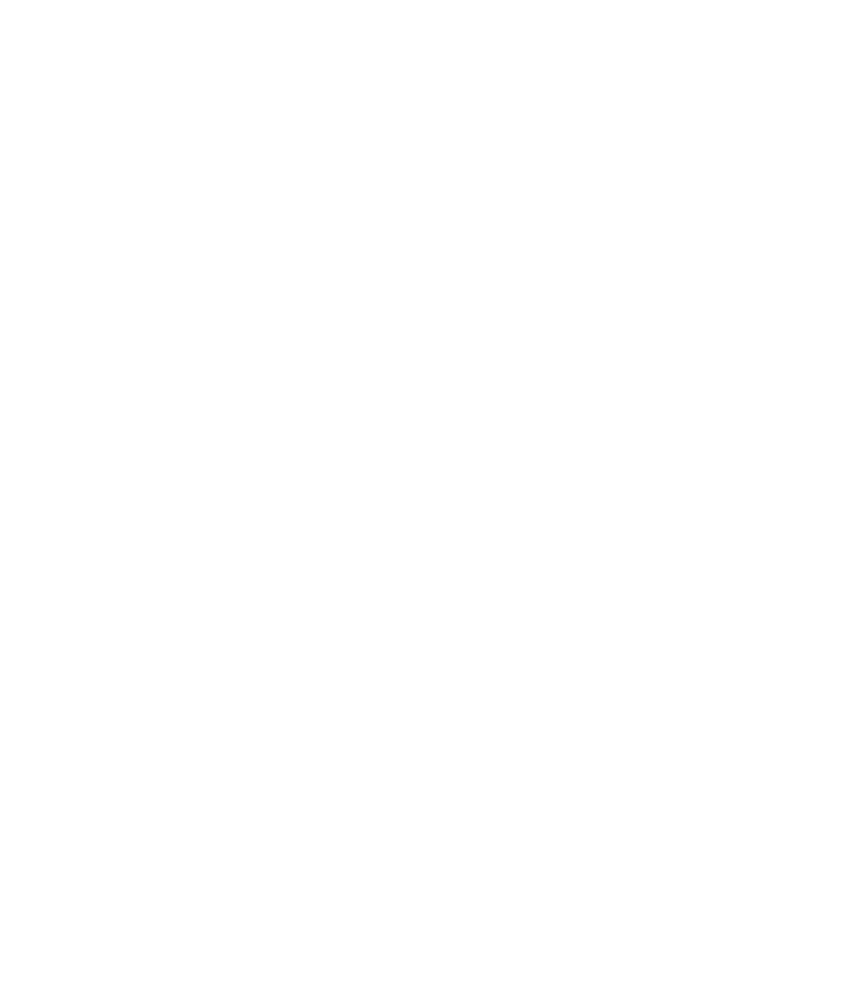
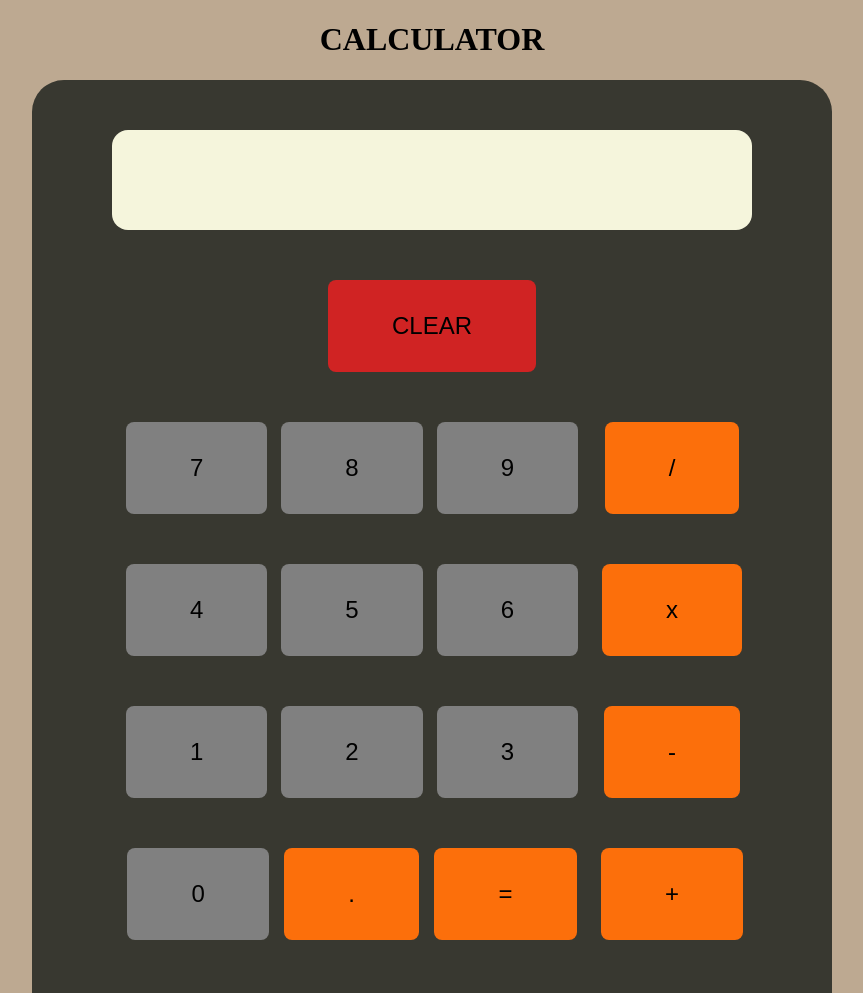
Before and after one commit to DerMoehre/calculator, a plain HTML site: page index.html in a window 1280 px wide. Shown: the top 993 px of the page, without its empty margins (208-1071 px from the left). Before the commit the page ends 800 px from the top, so only its background shows below. Drawn offline with Linux system fonts and the light colour scheme.

Commit message:
added styling

```diff
--- a/index.html
+++ b/index.html
@@ -7,7 +7,44 @@
     <title>Calculator</title>
 </head>
 <body>
+    <h1>CALCULATOR</h1>
 
+    <div class="main_container">
+        <div class="calculator_body">
+            <div class="result"></div>
+            <button class="clear">CLEAR</button>
+            <div class="control_unit">
+                <div class="numbers">
+                    <div class="row">
+                        <button>7</button>
+                        <button>8</button>
+                        <button>9</button>
+                    </div>
+                    <div class="row">
+                        <button>4</button>
+                        <button>5</button>
+                        <button>6</button>
+                    </div>
+                    <div class="row">
+                        <button>1</button>
+                        <button>2</button>
+                        <button>3</button>
+                    </div>
+                    <div class="row">
+                        <button>0</button>
+                        <button class="operator">.</button>
+                        <button class="operator">=</button>
+                    </div>
+                </div>
+                <div class="controls">
+                    <button class="operator">/</button>
+                    <button class="operator">x</button>
+                    <button class="operator">-</button>
+                    <button class="operator">+</button>
+                </div>
+            </div>
+        </div>
+    </div>
 
     <script src="script.js"></script>
 </body>
--- a/styles.css
+++ b/styles.css
@@ -0,0 +1,79 @@
+body {
+    margin: 0;
+    box-sizing: border-box;
+    background-color: rgb(189, 169, 145);
+}
+
+h1 {
+    text-align: center;
+}
+
+.main_container {
+    height: 100vh;
+    display: flex;
+    justify-content: center;
+}
+
+.calculator_body {
+    width: 800px;
+    display: flex;
+    flex-direction: column;
+    align-items: center;
+    background-color: rgb(56, 56, 48);
+    height: 960px;
+    border-radius: 32px;
+}
+
+.result {
+    margin: 50px;
+    border-radius: 16px;
+    width: 80%;
+    height: 100px;
+    background-color:beige;
+}
+
+.control_unit {
+    display: flex;
+    margin-bottom: 50px;
+    width: 80%;
+    flex: 1;
+}
+
+.numbers {
+    display: flex;
+    flex-direction: column;
+    /* flex: 3; */
+    width: 75%;
+    justify-content: space-evenly;
+}
+
+.controls {
+    display: flex;
+    flex-direction: column;
+    /* flex: 1; */
+    width: 25%;
+    justify-content: space-evenly;
+    align-items: center;
+}
+
+.row {
+    display: flex;
+    justify-content: space-evenly;
+}
+
+button {
+    border: none;
+    padding: 32px 64px;
+    font-size: 24px;
+    border-radius: 8px;
+    background-color: gray;
+    cursor: pointer;
+}
+
+.operator {
+    background-color: rgb(252, 111, 11);
+}
+
+.clear {
+    background-color: rgb(208, 35, 35);
+}
```
